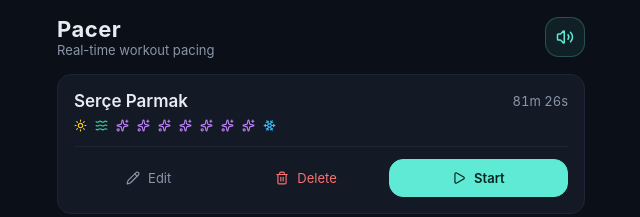
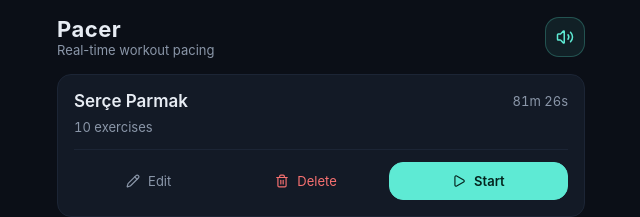
Before and after one commit to wunnle/Pacer, a React (Vite) app: page / in a window 1280 px wide. Shown: the top 217 px of the page, without its empty margins (319-959 px from the left). Built offline with nearby package versions, Linux system fonts and the light colour scheme.

Commit message:
Max-width bars, arcade finish melody, simpler workout cards

```diff
--- a/src/components/Home.tsx
+++ b/src/components/Home.tsx
@@ -1,24 +1,10 @@
 import { useState } from 'react';
-import { Pencil, Play, Plus, Snowflake, Sparkles, Sun, Trash2, Volume2, VolumeX, Waves } from 'lucide-react';
-import type { ExerciseType, Workout } from '../types';
+import { Pencil, Play, Plus, Trash2, Volume2, VolumeX } from 'lucide-react';
+import type { Workout } from '../types';
 import { workoutTotalSeconds } from '../types';
 import { deleteWorkout } from '../lib/storage';
 import { formatDuration } from '../lib/format';
 import { loadSettings, saveSettings } from '../lib/settings';
-
-const exerciseIconMap: Record<ExerciseType, typeof Sun> = {
-  warmup: Sun,
-  fastslow: Waves,
-  taichi: Sparkles,
-  cooldown: Snowflake,
-};
-
-const exerciseColorMap: Record<ExerciseType, string> = {
-  warmup: '#facc15',
-  fastslow: '#34d399',
-  taichi: '#c084fc',
-  cooldown: '#38bdf8',
-};
 
 
 interface Props {
@@ -75,15 +61,8 @@ export function Home({ workouts, onChange, onNew, onEdit, onStart }: Props) {
                 <div className="name">{w.name || 'Untitled'}</div>
                 <div className="meta">{formatDuration(workoutTotalSeconds(w))}</div>
               </div>
-              <div className="workout-blocks">
-                {w.exercises.map((ex) => {
-                  const Icon = exerciseIconMap[ex.type];
-                  return (
-                    <div key={ex.id} className="workout-block" style={{ '--block-color': exerciseColorMap[ex.type] } as React.CSSProperties}>
-                      <Icon size={13} />
-                    </div>
-                  );
-                })}
+              <div className="meta" style={{ marginBottom: 14 }}>
+                {w.exercises.length} {w.exercises.length === 1 ? 'exercise' : 'exercises'}
               </div>
               <div className="workout-card-actions">
                 <button className="ghost" onClick={() => onEdit(w.id)}>
--- a/src/components/WorkoutRunner.tsx
+++ b/src/components/WorkoutRunner.tsx
@@ -379,7 +379,7 @@ export function WorkoutRunner({ workout, autoStart = false, onExit }: Props) {
         ) : (
           <div className="footer-row">
             <div className="footer-label">Final segment</div>
-            <div className="footer-name">{done ? 'Workout complete' : phaseHeadline(current.phase)}</div>
+            <div className="footer-name">{done ? phaseHeadline(current.phase) : phaseHeadline(current.phase)}</div>
             <div className="footer-time" />
           </div>
         )}
--- a/src/lib/audio.ts
+++ b/src/lib/audio.ts
@@ -99,9 +99,16 @@ export function beepTransition(): void {
 }
 
 export function beepFinish(): void {
-  tone(523, 140, 'triangle');
-  setTimeout(() => tone(659, 140, 'triangle'), 160);
-  setTimeout(() => tone(784, 240, 'triangle'), 320);
+  // Arcade "level complete" jingle
+  const notes: [number, number, number][] = [
+    [523, 80, 0],
+    [659, 80, 90],
+    [784, 80, 180],
+    [1047, 80, 270],
+    [784, 80, 360],
+    [1047, 200, 450],
+  ];
+  notes.forEach(([freq, dur, delay]) => setTimeout(() => tone(freq, dur, 'square', 0.14), delay));
 }
 
 // Distinct cues for tai chi set boundaries: a low, soft "done" tone
--- a/src/styles.css
+++ b/src/styles.css
@@ -159,17 +159,6 @@ button.toggle.on {
 .workout-card-tall .name { font-weight: 600; font-size: 17px; }
 .workout-card-tall .meta { color: var(--muted); font-size: 13px; font-variant-numeric: tabular-nums; }
 
-.workout-blocks {
-  display: flex;
-  flex-direction: row;
-  gap: 8px;
-  margin-bottom: 14px;
-}
-.workout-block {
-  display: flex;
-  align-items: center;
-}
-.workout-block svg { color: var(--block-color); }
 
 .workout-card-actions {
   display: grid;
@@ -346,7 +335,7 @@ button.toggle.on {
 /* Progress ring — used for single-segment exercises (warm-up, cool-down)
    where a continuous radial countdown reads cleaner than a single tall bar. */
 .ring-wrap { position: relative; }
-.progress-ring { width: 240px; height: 240px; transform: rotate(-90deg); }
+.progress-ring { width: min(240px, 70vw); height: min(240px, 70vw); transform: rotate(-90deg); }
 .progress-ring circle { fill: none; stroke-width: 12; }
 .progress-ring .track { stroke: rgba(255, 255, 255, 0.08); }
 .progress-ring .bar {
@@ -375,6 +364,7 @@ button.toggle.on {
    GPU-composited scaleY so it stays smooth on any phase length. */
 .seg-bar {
   width: 100%;
+  max-width: 480px;
   display: flex;
   align-items: stretch;
   height: 140px;
```
